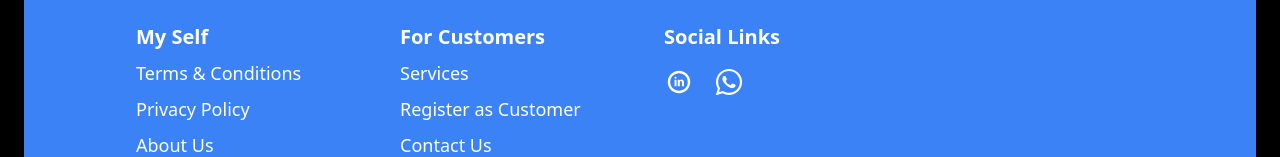
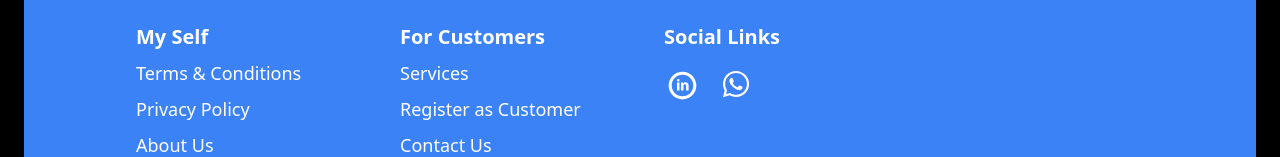
Before and after one commit to Prabu1504/port_new, a React (Vite) app: page / in a window 1280 px wide. Shown: the part 1925-2082 px from the top of the page. Built offline with nearby package versions, Linux system fonts and the light colour scheme; a web font is replaced by a local one.

Commit message:
hover change

```diff
--- a/src/components/Home.jsx
+++ b/src/components/Home.jsx
@@ -146,17 +146,17 @@ const Home = () => {
                             <div className="sm:ml-12 lg:ml-0">
                                 <ul className="space-y-4 text-lg">
                                     <li className="text-xl font-semibold">Social Links</li>
-                                    <li className="flex justify-center lg:justify-start space-x-5">
+                                    <li className="flex justify-center lg:justify-start space-x-5 transform transition ease-out duration-150">
                                         {/* <TfiTwitter size="30px" /> */}
                                         {/* <CiFacebook size="30px" /> */}
                                         {/* <a href="https://www.instagram.com/_silent_at_na_k_ri_ku_s_?igsh=dDNyaDF6NjlkZTh2">
                                             <PiInstagramLogoLight size="30px" className='hover:text-red-400' />
                                         </a> */}
                                         <a href="https://www.linkedin.com/in/prabu-p-2a6440301/" target="_blank" rel="noopener noreferrer">
-                                            <TiSocialLinkedinCircular size="30px" className='hover:text-blue-600' />
+                                            <TiSocialLinkedinCircular size="37px" className='hover:text-blue-600 transform transition ease-out duration-150 hover:scale-125' />
                                         </a>
                                         <a href="https://wa.me/7397027766?text=Hello%20there!" target="_blank" rel="noopener noreferrer">
-                                            <FaWhatsapp size="30px" className='hover:text-green-700' />
+                                            <FaWhatsapp size="30px" className='hover:text-green-700 lg:mt-0.5 transform transition duration-300 ease-out hover:scale-125' />
                                         </a>
                                     </li>
                                 </ul>
```
